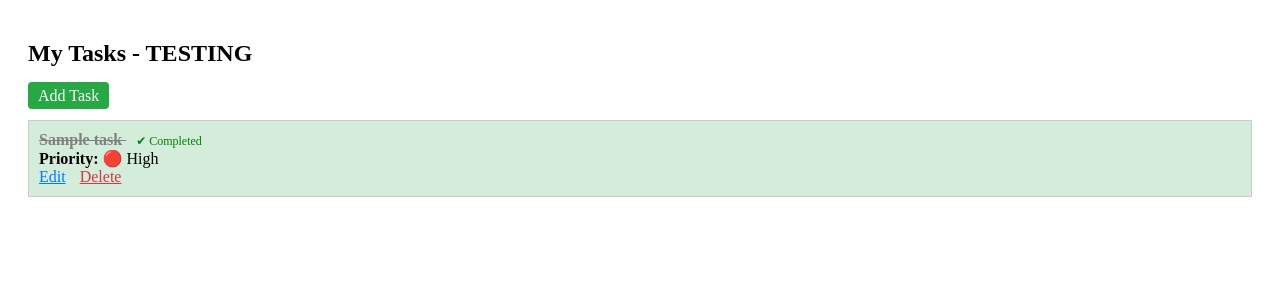
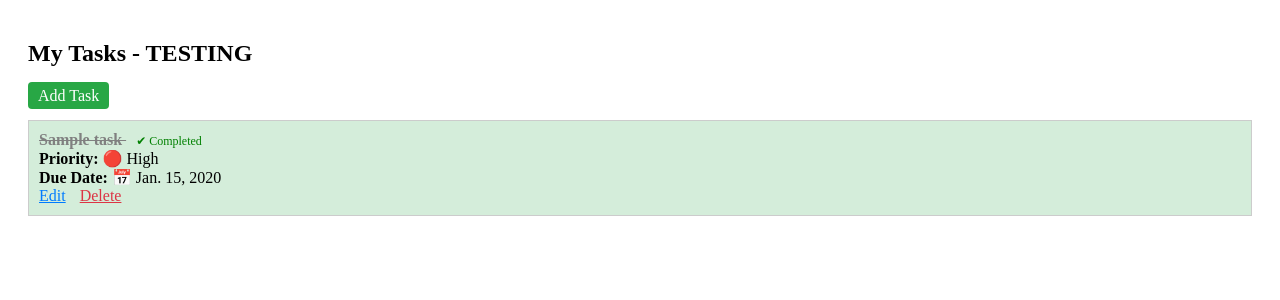
Before and after one commit to chdeepthisree/Personal-Task-Manager, a Django app: template templates/tasks/task_list.html in a window 1280 px wide. Shown: the part 108-408 px from the top of the page. Run offline with Django 5.2, Linux system fonts and the light colour scheme; the template is opened without the code that fills it: values that come from a table or form of the project are taken from there, others are empty; tables that the repository leaves empty hold one stand-in row (values such as "Sample post"); parts of the project's set-up code (start-up, migrations or seed data) failed here and were passed over.

Commit message:
due date feature added

```diff
--- a/tasks/models.py
+++ b/tasks/models.py
@@ -18,6 +18,7 @@ class Task(models.Model):
         choices=PRIORITY_CHOICES,
         default='MEDIUM'
     )
+    due_date = models.DateField(null=True, blank=True)
 
     def __str__(self):
         return self.title
--- a/templates/tasks/task_list.html
+++ b/templates/tasks/task_list.html
@@ -37,6 +37,16 @@
   {% else %}
       🟢 {{ task.get_priority_display }}
   {% endif %}
+  <br>
+
+<strong>Due Date:</strong>
+
+{% if task.due_date %}
+    📅 {{ task.due_date }}
+{% else %}
+    No Due Date
+{% endif %}
+
 </div>
       <div>
         <a href="{% url 'task_update' task.pk %}" style="margin-right: 10px; color: #007bff;">Edit</a>
```
Also changed, not shown: tasks/forms.py (+12 -1 lines), tasks/migrations/0004_task_due_date.py (added).
